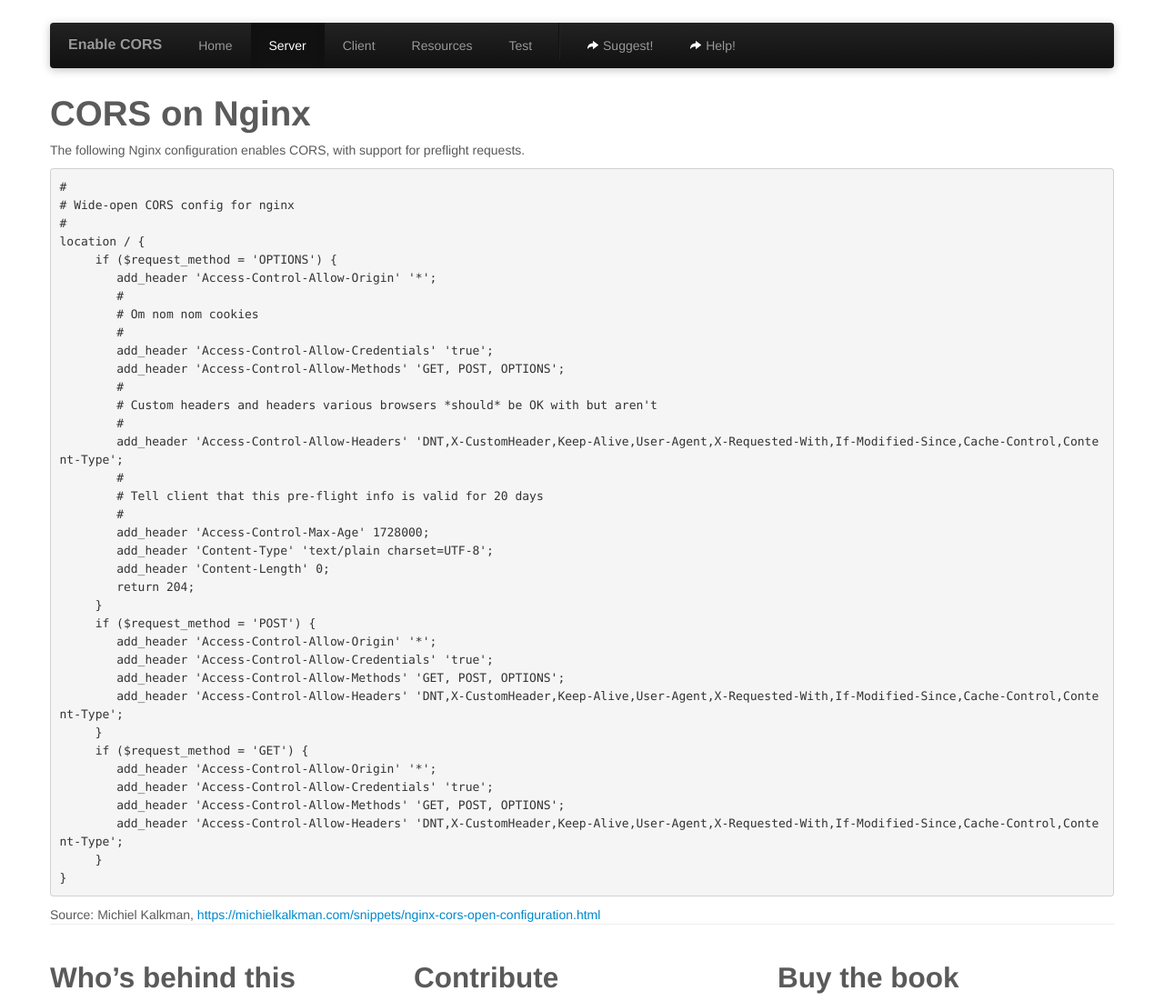
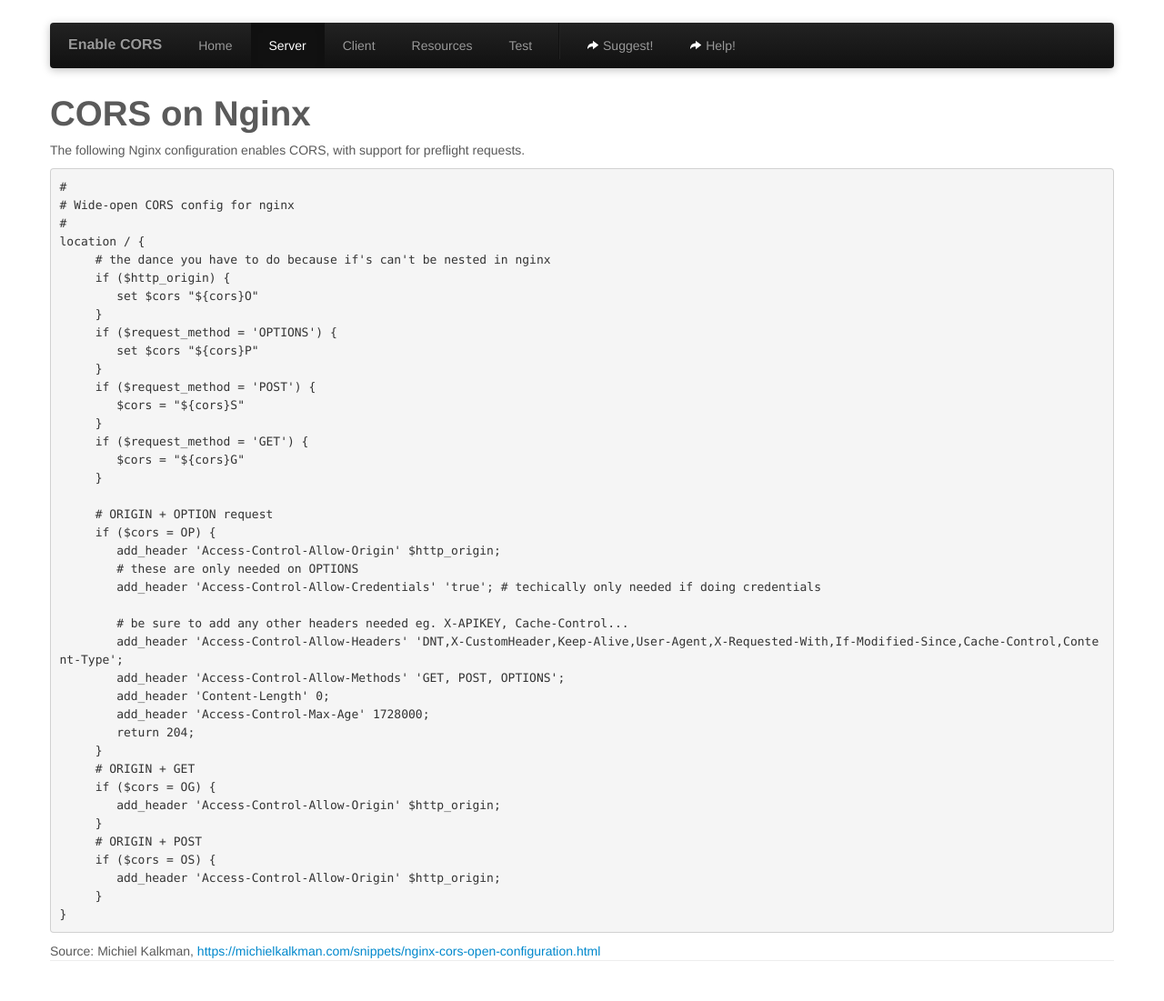
Before and after one commit to monsur/enable-cors.org, a Jekyll site: the page built from server_nginx.html, in a window 1280 px wide, cut to the strip 0-1101 px from the top of the page. Shown: the whole strip at 91% size. Built offline with Jekyll 4.4.1, drawn with Linux system fonts in a browser that asks for light colours.

Commit message:
http://www.w3.org/TR/access-control/#resource-requests sez to do it this way

```diff
--- a/server_nginx.html
+++ b/server_nginx.html
@@ -15,36 +15,40 @@
 # Wide-open CORS config for nginx
 #
 location / {
+     # the dance you have to do because if's can't be nested in nginx
+     if ($http_origin) {
+        set $cors "${cors}O"
+     }
      if ($request_method = 'OPTIONS') {
-        add_header 'Access-Control-Allow-Origin' '*';
-        #
-        # Om nom nom cookies
-        #
-        add_header 'Access-Control-Allow-Credentials' 'true';
+        set $cors "${cors}P"
+     }
+     if ($request_method = 'POST') {
+        $cors = "${cors}S"
+     }
+     if ($request_method = 'GET') {
+        $cors = "${cors}G"
+     }
+
+     # ORIGIN + OPTION request
+     if ($cors = OP) {
+        add_header 'Access-Control-Allow-Origin' $http_origin;
+        # these are only needed on OPTIONS
+        add_header 'Access-Control-Allow-Credentials' 'true'; # techically only needed if doing credentials
+
+        # be sure to add any other headers needed eg. X-APIKEY, Cache-Control...
+        add_header 'Access-Control-Allow-Headers' 'DNT,X-CustomHeader,Keep-Alive,User-Agent,X-Requested-With,If-Modified-Since,Cache-Control,Content-Type';
         add_header 'Access-Control-Allow-Methods' 'GET, POST, OPTIONS';
-        #
-        # Custom headers and headers various browsers *should* be OK with but aren't
-        #
-        add_header 'Access-Control-Allow-Headers' 'DNT,X-CustomHeader,Keep-Alive,User-Agent,X-Requested-With,If-Modified-Since,Cache-Control,Content-Type';
-        #
-        # Tell client that this pre-flight info is valid for 20 days
-        #
+        add_header 'Content-Length' 0;
         add_header 'Access-Control-Max-Age' 1728000;
-        add_header 'Content-Type' 'text/plain charset=UTF-8';
-        add_header 'Content-Length' 0;
         return 204;
      }
-     if ($request_method = 'POST') {
-        add_header 'Access-Control-Allow-Origin' '*';
-        add_header 'Access-Control-Allow-Credentials' 'true';
-        add_header 'Access-Control-Allow-Methods' 'GET, POST, OPTIONS';
-        add_header 'Access-Control-Allow-Headers' 'DNT,X-CustomHeader,Keep-Alive,User-Agent,X-Requested-With,If-Modified-Since,Cache-Control,Content-Type';
+     # ORIGIN + GET
+     if ($cors = OG) {
+        add_header 'Access-Control-Allow-Origin' $http_origin;
      }
-     if ($request_method = 'GET') {
-        add_header 'Access-Control-Allow-Origin' '*';
-        add_header 'Access-Control-Allow-Credentials' 'true';
-        add_header 'Access-Control-Allow-Methods' 'GET, POST, OPTIONS';
-        add_header 'Access-Control-Allow-Headers' 'DNT,X-CustomHeader,Keep-Alive,User-Agent,X-Requested-With,If-Modified-Since,Cache-Control,Content-Type';
+     # ORIGIN + POST
+     if ($cors = OS) {
+        add_header 'Access-Control-Allow-Origin' $http_origin;
      }
 }
 </pre>
```
